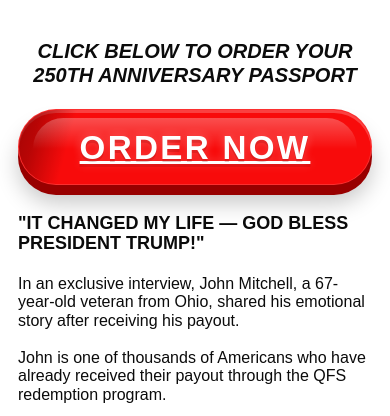
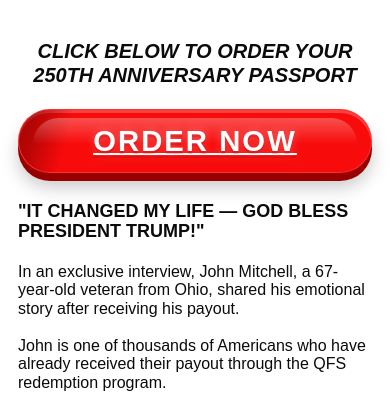
Before and after one commit to janakrajchevv/cnnPolitics, a website: page index.html in a window 390 px wide. Shown: the part 1426-1842 px from the top of the page. Drawn offline with Linux system fonts and the light colour scheme.

Commit message:
commit new update-1

```diff
--- a/styles.css
+++ b/styles.css
@@ -340,20 +340,22 @@
   align-items: center;
   justify-content: center;
   width: 100%;
-  min-height: 98px;
-  padding: 26px 30px 24px;
+  max-width: 520px;
+  min-height: 78px;
+  margin: 0 auto;
+  padding: 20px 28px 18px;
   overflow: hidden;
   color: #fff;
   background: #f80b0b;
   border: 1px solid rgba(255, 78, 78, 0.55);
   border-radius: 999px;
   text-decoration: none;
-  font-size: clamp(38px, 7vw, 54px);
+  font-size: clamp(34px, 6vw, 44px);
   line-height: 1;
   font-weight: 900;
   letter-spacing: 0.075em;
   text-shadow: 0 3px 0 rgba(145, 0, 0, 0.22), 0 0 10px rgba(255, 255, 255, 0.28);
-  box-shadow: 0 14px 0 #980000, 0 24px 28px rgba(0, 0, 0, 0.22), inset 0 4px 0 rgba(255, 255, 255, 0.22);
+  box-shadow: 0 10px 0 #980000, 0 18px 24px rgba(0, 0, 0, 0.22), inset 0 3px 0 rgba(255, 255, 255, 0.22);
   transform: translateY(0);
   transition: transform 150ms ease, box-shadow 150ms ease, filter 150ms ease;
 }
@@ -383,14 +385,14 @@
 }
 
 .order-button:hover {
-  box-shadow: 0 16px 0 #980000, 0 28px 34px rgba(0, 0, 0, 0.26), inset 0 4px 0 rgba(255, 255, 255, 0.25);
+  box-shadow: 0 12px 0 #980000, 0 22px 28px rgba(0, 0, 0, 0.26), inset 0 3px 0 rgba(255, 255, 255, 0.25);
   filter: brightness(1.03) saturate(1.05);
   transform: translateY(-3px);
 }
 
 .order-button:active {
-  box-shadow: 0 7px 0 #980000, 0 13px 20px rgba(0, 0, 0, 0.22), inset 0 3px 8px rgba(110, 0, 0, 0.28);
-  transform: translateY(7px);
+  box-shadow: 0 5px 0 #980000, 0 10px 16px rgba(0, 0, 0, 0.22), inset 0 3px 8px rgba(110, 0, 0, 0.28);
+  transform: translateY(5px);
 }
 
 .order-button:focus-visible {
@@ -721,10 +723,11 @@
   }
 
   .order-button {
-    min-height: 80px;
+    max-width: 430px;
+    min-height: 68px;
     border-radius: 999px;
-    font-size: clamp(30px, 8.5vw, 36px);
-    padding: 21px 16px;
+    font-size: clamp(27px, 7.5vw, 32px);
+    padding: 17px 16px 15px;
   }
 
   .testimonial {
@@ -903,16 +906,17 @@
   }
 
   .order-button {
-    min-height: 76px;
+    max-width: 360px;
+    min-height: 64px;
     border-radius: 999px;
-    font-size: clamp(29px, 8.5vw, 35px);
-    padding: 20px 14px 18px;
+    font-size: clamp(26px, 7.5vw, 31px);
+    padding: 16px 14px 14px;
     letter-spacing: 0.07em;
-    box-shadow: 0 10px 0 #980000, 0 18px 22px rgba(0, 0, 0, 0.22), inset 0 3px 0 rgba(255, 255, 255, 0.22);
+    box-shadow: 0 8px 0 #980000, 0 14px 18px rgba(0, 0, 0, 0.22), inset 0 3px 0 rgba(255, 255, 255, 0.22);
   }
 
   .order-button:hover {
-    box-shadow: 0 12px 0 #980000, 0 22px 26px rgba(0, 0, 0, 0.25), inset 0 3px 0 rgba(255, 255, 255, 0.25);
+    box-shadow: 0 10px 0 #980000, 0 17px 22px rgba(0, 0, 0, 0.25), inset 0 3px 0 rgba(255, 255, 255, 0.25);
     transform: translateY(-2px);
   }
 
```
